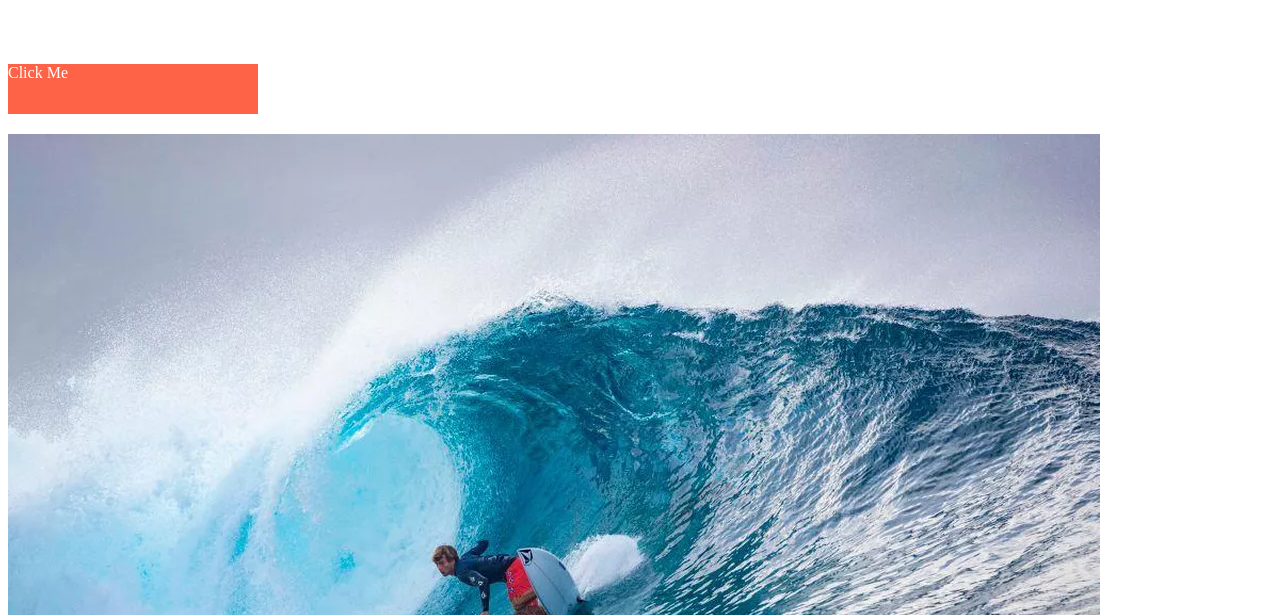
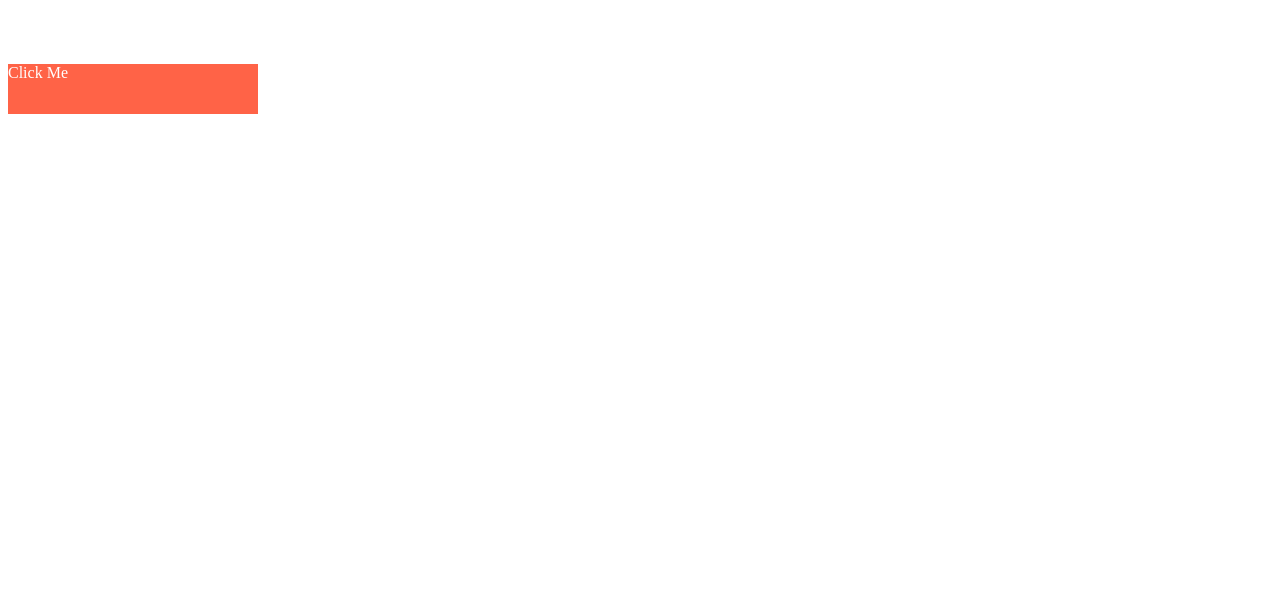
Before and after one commit to mattlbrody/google-replica-10, a plain HTML site: page index.html in a window 1280 px wide. Shown: the part 185-800 px from the top of the page. Drawn offline with Linux system fonts and the light colour scheme.

Commit message:
removed image tag

```diff
--- a/index.html
+++ b/index.html
@@ -9,7 +9,6 @@
         <div class="container">
             <h1 class="heading">Hello World</h1>
             <a class="button" href="https://www.w3schools.com" target="_blank">Click Me</a>
-            <img src="img/surfing.webp" alt="surfing" />
         </div>
     </body>
 </html>
```
